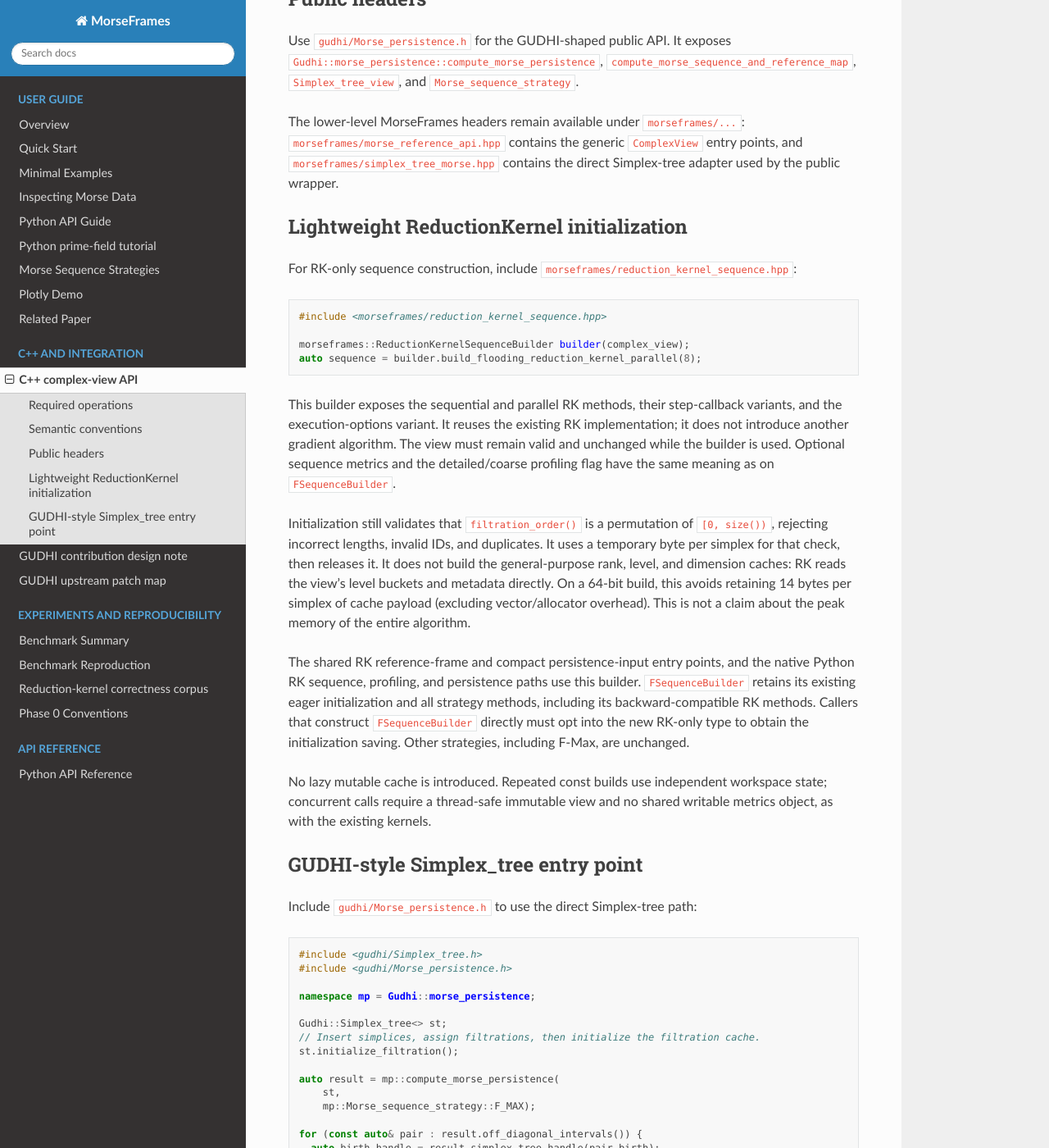
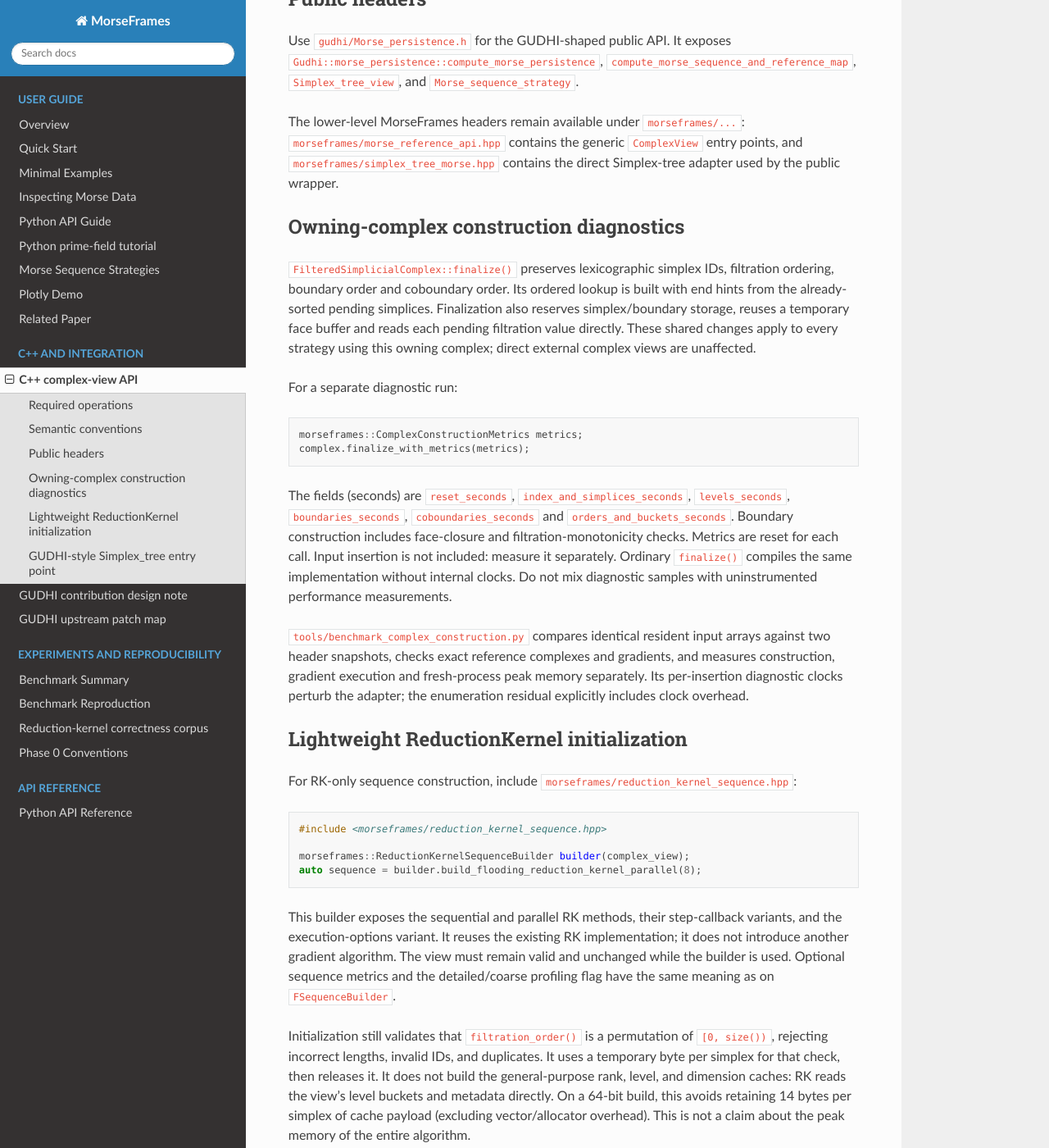
Before and after one commit to lnajman/morseframes, a Sphinx documentation site: the page built from docs/cpp_complex_view_api.md, in a window 1280 px wide and 1400 px high, scrolled down 1022 px. Shown: the whole window at 82% size. Built offline with Sphinx 7.4.7 and the Read the Docs theme 3.1.0, drawn with Linux system fonts in a browser that asks for light colours; the version number is read from the project's files by our own code.

Commit message:
Reduce ordered complex finalization searches and allocations

````diff
--- a/docs/cpp_complex_view_api.md
+++ b/docs/cpp_complex_view_api.md
@@ -53,6 +53,36 @@ The lower-level MorseFrames headers remain available under `morseframes/...`:
 `morseframes/morse_reference_api.hpp` contains the generic `ComplexView` entry
 points, and `morseframes/simplex_tree_morse.hpp` contains the direct
 Simplex-tree adapter used by the public wrapper.
+
+## Owning-complex construction diagnostics
+
+`FilteredSimplicialComplex::finalize()` preserves lexicographic simplex IDs,
+filtration ordering, boundary order and coboundary order. Its ordered lookup is
+built with end hints from the already-sorted pending simplices. Finalization also
+reserves simplex/boundary storage, reuses a temporary face buffer and reads each
+pending filtration value directly. These shared changes apply to every strategy
+using this owning complex; direct external complex views are unaffected.
+
+For a separate diagnostic run:
+
+```cpp
+morseframes::ComplexConstructionMetrics metrics;
+complex.finalize_with_metrics(metrics);
+```
+
+The fields (seconds) are `reset_seconds`, `index_and_simplices_seconds`,
+`levels_seconds`, `boundaries_seconds`, `coboundaries_seconds` and
+`orders_and_buckets_seconds`. Boundary construction includes face-closure and
+filtration-monotonicity checks. Metrics are reset for each call. Input insertion
+is not included: measure it separately. Ordinary `finalize()` compiles the same
+implementation without internal clocks. Do not mix diagnostic samples with
+uninstrumented performance measurements.
+
+`tools/benchmark_complex_construction.py` compares identical resident input
+arrays against two header snapshots, checks exact reference complexes and
+gradients, and measures construction, gradient execution and fresh-process peak
+memory separately. Its per-insertion diagnostic clocks perturb the adapter;
+the enumeration residual explicitly includes clock overhead.
 
 ## Lightweight ReductionKernel initialization
 
````
Also changed, not shown: 2 other files.
